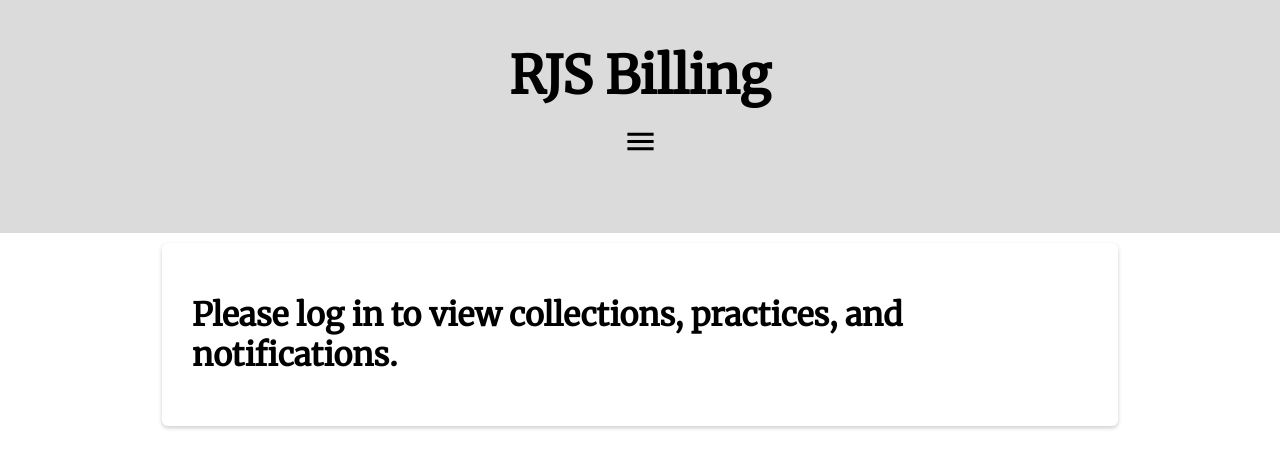
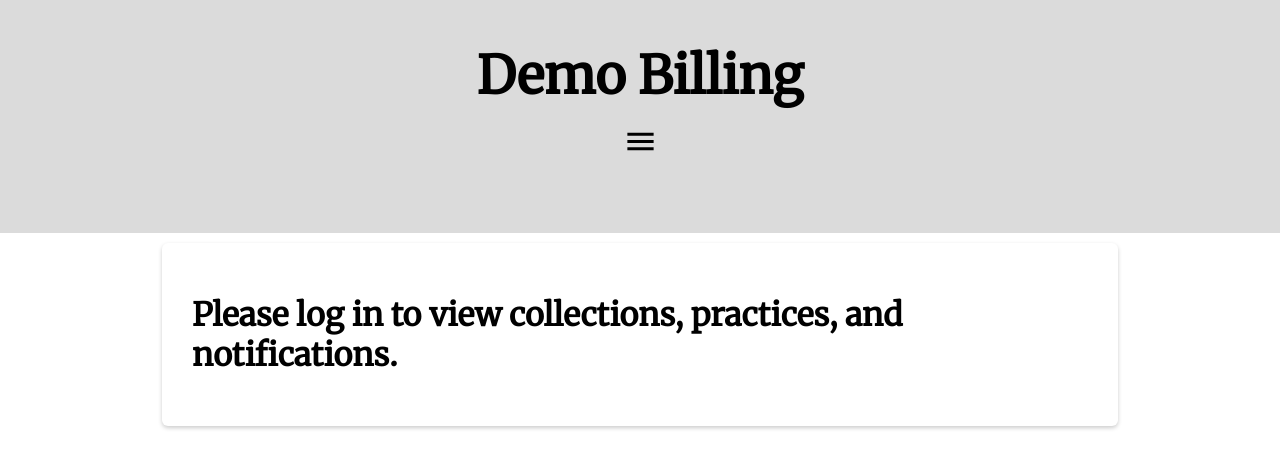
Before and after one commit to Cscharf91/collection-client, a React (Create React App) app: page / in a window 1280 px wide. Shown: the top 468 px of the page. Built offline with nearby package versions, Linux system fonts and the light colour scheme.

Commit message:
init commit

```diff
--- a/src/modules/NavBar.js
+++ b/src/modules/NavBar.js
@@ -19,7 +19,7 @@ function NavBar(props) {
 
   return (
     <nav className={navToggle !== "hidden" ? "navbar menu-selected" : "navbar"}>
-      <h1>RJS Billing <br/>
+      <h1>Demo Billing <br/>
         <MenuIcon fontSize="large" onClick={handleMenuToggle} />
       </h1>
       <div className={`nav-links ${navToggle}`}>
--- a/src/modules/collections/EditCollection.js
+++ b/src/modules/collections/EditCollection.js
@@ -22,7 +22,9 @@ function EditCollection(props) {
     };
     const getPractices = async () => {
       try {
-        const { data } = await axios.get("https://mighty-refuge-61161.herokuapp.com/api/practices");
+        const { data } = await axios.get(
+          "https://mighty-refuge-61161.herokuapp.com/api/practices"
+        );
         setPractices(data);
       } catch (err) {
         setError("Please create a practice before creating a collection.");
--- a/src/modules/collections/Invoice.js
+++ b/src/modules/collections/Invoice.js
@@ -29,7 +29,7 @@ function Invoice(props) {
         <div className="invoice">
           <div className="invoice-header">
             <div className="left-header">
-              <h2>RJS Billing LLC.</h2>
+              <h2>Demo Billing LLC.</h2>
               <p>A Professional Debt Collection Agency</p>
               <p>P.O Box 1778</p>
               <p>New City, New York 10956</p>
@@ -49,16 +49,16 @@ function Invoice(props) {
           </div>
 
           <div className="letter">
-            <p className="aside">Search “Papaya Payments” in the app store or go to www.ppaya.com/rjsbilling</p>
+            <p className="aside">Search “Papaya Payments” in the app store</p>
             <img className="papaya" src={papayaPic} alt="papaya payment" />
             <p>Dear patient of {collection.practice.name},</p>
             <p>
-              Your past due account has been referred to the collection agency, RJS Billing LLC for
+              Your past due account has been referred to the collection agency, Demo Billing LLC for
               immediate collection directly by {collection.practice.name}’s billing department.
             </p>
             <p>
               To give you an opportunity to rectify this delinquency, please submit payment to the address
-              stated above – all checks must be payable to RJS Billing LLC. You may pay using the app above
+              stated above – all checks must be payable to Demo Billing LLC. You may pay using the app above
               or request an invoice to pay online as well.
             </p>
             <p>
@@ -66,23 +66,23 @@ function Invoice(props) {
               record may be submitted if you fail to fulfill the items on your credit obligations.
             </p>
             <p>
-              RJS Billing LLC reports to all major credit bureaus including; Experian, TransUnion and
+              Demo Billing LLC reports to all major credit bureaus including; Experian, TransUnion and
               Equifax. This account has not been reported to any of the above agencies but may be reported if
               the account remains unpaid. It should be known that the litigation process may have begun in
               some cases.
             </p>
             <p>
               Federal law allows you thirty days after you receive this notice to dispute the validity of the debt
-              or any part of it. If you do not dispute it within that period, RJS Billing LLC will assume that you
-              deem it valid. If you do dispute it-by notifying us in writing to that affect-RJS Billing LLC will, as
+              or any part of it. If you do not dispute it within that period, Demo Billing LLC will assume that you
+              deem it valid. If you do dispute it-by notifying us in writing to that affect-Demo Billing LLC will, as
               required by law, mail you proof of the debt.
             </p>
             <p>
               If you have any questions concerning this invoice, or if you would like to request an invoice to
-              pay online, please contact RJS Billing LLC at:
+              pay online, please contact Demo Billing LLC at:
             </p>
             <p>
-              Mike@RJSbilling.com
+              Mike@Demobilling.com
             </p>
             <p>
               (845) 219-5443
```
Also changed, not shown: 1 other file (tests, documents, lock files or other folders).
